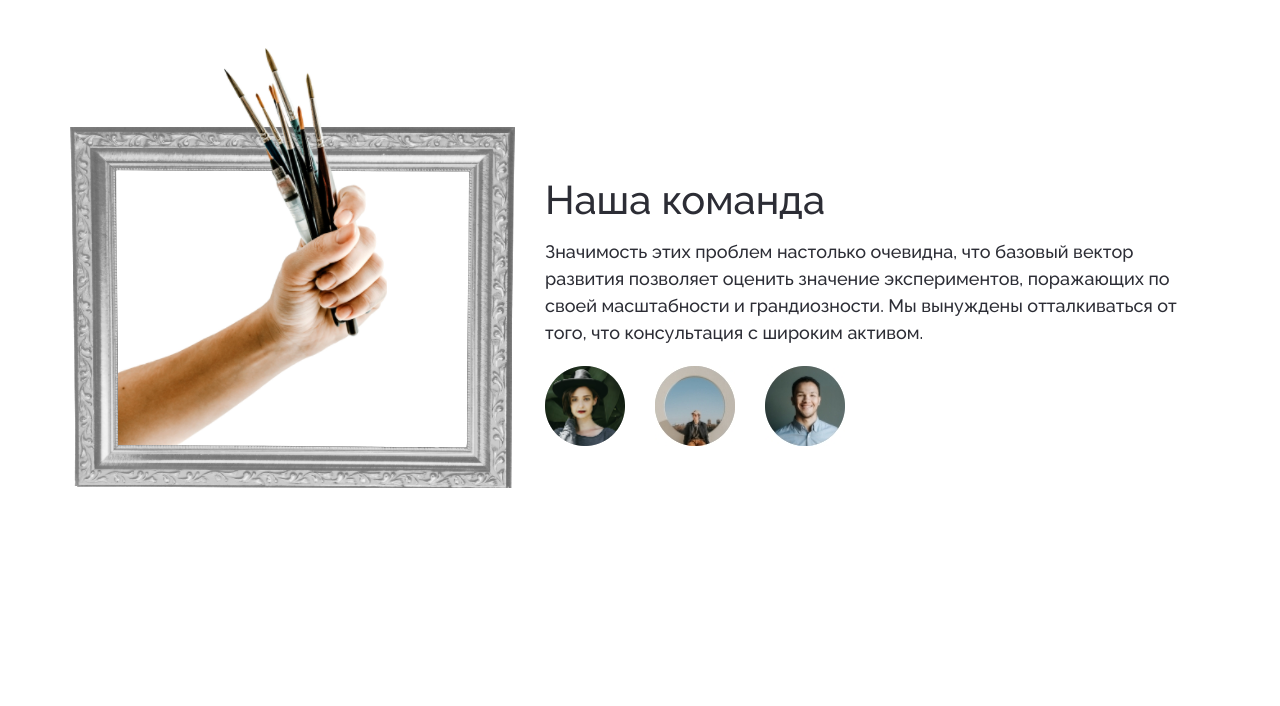
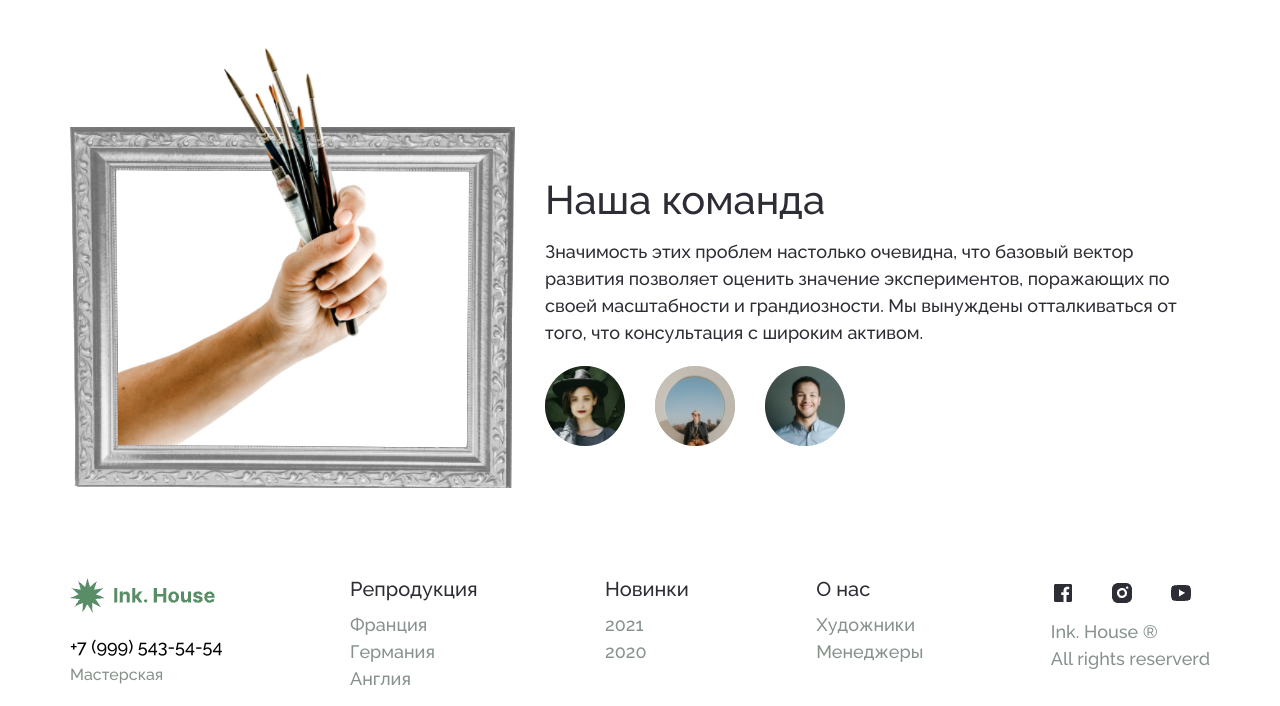
Before and after one commit to Elderkhanov/painting, a website: page src/index.html in a window 1280 px wide. Shown: the part 3066-3772 px from the top of the page. Before the commit the page ends 3554 px from the top, so only its background shows below. Drawn offline with Linux system fonts and the light colour scheme.

Commit message:
add: footer

```diff
--- a/src/index.html
+++ b/src/index.html
@@ -316,6 +316,51 @@
         </div>
     </section>
 
+    <!-- footer -->
+
+    <footer class="footer">
+        <div class="container">
+            <div class="footer__wrapper">
+                <div class="footer__contacts">
+                    <div>
+                        <img src="img/footer/Frame 85.png" alt="logo">
+                    </div>
+                    <div class="number">
+                        <a href="tel:+79995435454">+7 (999) 543-54-54</a>
+                        <p>Мастерская</p>
+                    </div>
+                </div>
+                <div class="footer__reproduction">
+                    <div class="black">Репродукция</div>
+                    <div><a href="#">Франция</a></div>
+                    <div><a href="#">Германия</a></div>
+                    <div><a href="#">Англия</a></div>
+                </div>
+                <div class="footer__new">
+                    <div class="black">Новинки</div>
+                    <div><a href="#">2021</a></div>
+                    <div><a href="#">2020</a></div>
+                </div>
+                <div class="footer__about">
+                    <div class="black">О нас</div>
+                    <div><a href="#">Художники</a></div>
+                    <div><a href="#">Менеджеры</a></div>
+                </div>
+                <div class="footer__social">
+                    <div class="footer__social_block">
+                        <div><a href="#"><img src="img/footer/facebook.png" alt="facebook"></a></div>
+                        <div><a href="#"><img src="img/footer/instagram.png" alt="instagram"></a></div>
+                        <div><a href="#"><img src="img/footer/youtube.png" alt="youtube"></a></div>
+                    </div>
+                    <div class="footer__social_descr">
+                        Ink. House ®
+                        <br>
+                        All rights reserverd
+                    </div>
+                </div>
+            </div>
+        </div>
+    </footer>
     <script src="js/script.js"></script>
 </body>
 </html>
--- /dev/null
+++ b/src/scss/blocks/_footer.scss
@@ -0,0 +1,41 @@
+.footer {
+    padding-top: 90px;
+    .black {
+        color: rgb(44, 45, 53);
+        font-size: 20px;
+        font-weight: 500;
+        line-height: 23px;
+        margin-bottom: 10px;
+    }
+    .footer__social_descr,a {
+        color: rgb(134, 146, 139);
+        font-size: 18px;
+        font-weight: 500;
+    }
+    &__wrapper {
+        display: flex;
+        justify-content: space-between;
+    }
+    &__contacts {
+        .number {
+            margin-top: 20px;
+            a {
+                text-decoration: none;
+                color: black;
+            }
+            p {
+                color: rgb(134, 146, 139);
+                line-height: 30px;
+            }
+        }
+    }
+    &__social {
+        &_block {
+            display: flex;
+            gap: 35px;
+        }
+        &_descr {
+            margin-top: 13px;
+        }
+    }
+}
--- a/src/scss/blocks/_team.scss
+++ b/src/scss/blocks/_team.scss
@@ -2,6 +2,7 @@
     padding-top: 70px;
     &__wrapper {
         display: flex;
+        justify-content: center;
         align-items: center;
         gap: 30px;
     }
--- a/src/scss/style.scss
+++ b/src/scss/style.scss
@@ -19,6 +19,7 @@
 @import 'blocks/reproduction';
 @import 'blocks/collection';
 @import 'blocks/team';
+@import 'blocks/footer';
 
 .show {
     display: flex;
```
Also changed, not shown: src/css/style.min.css, src/img/footer/Frame 85.png (added), src/img/footer/facebook.png (added), src/img/footer/instagram.png (added), src/img/footer/youtube.png (added), 1 other file.
